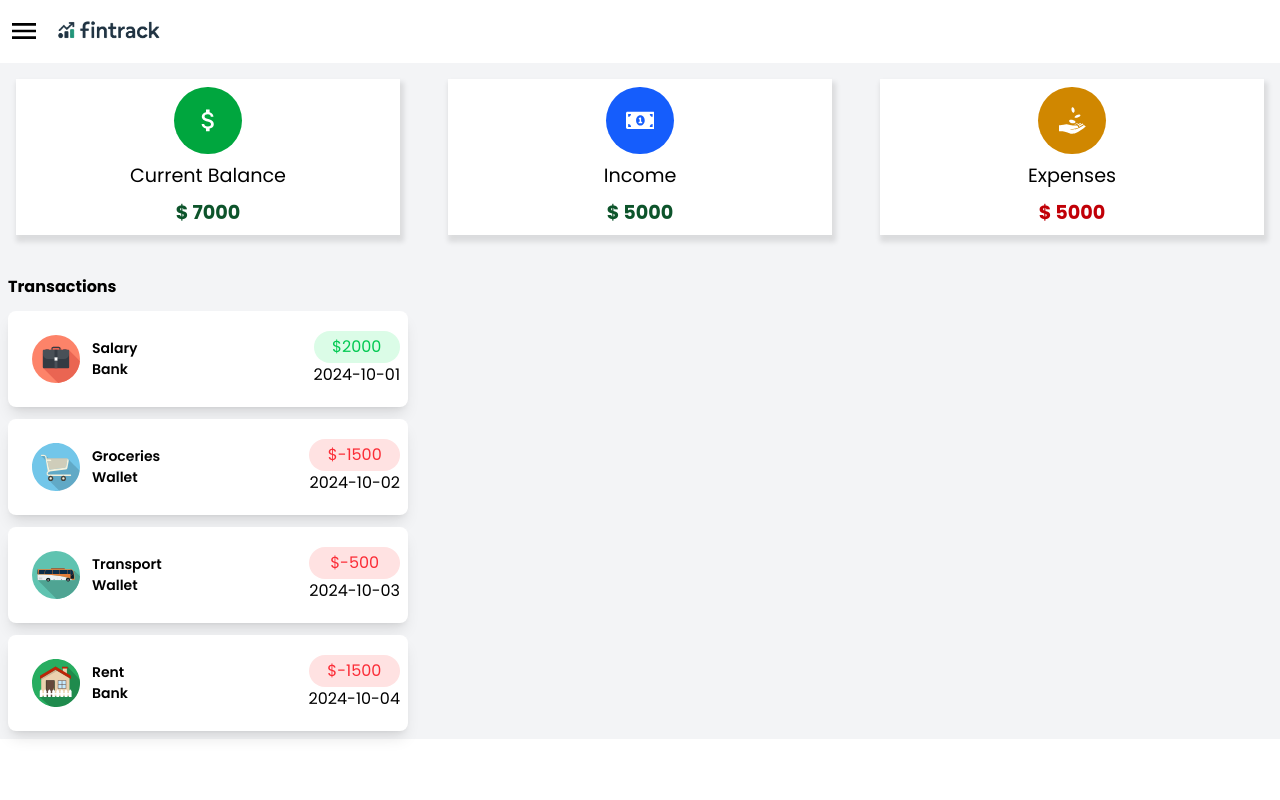
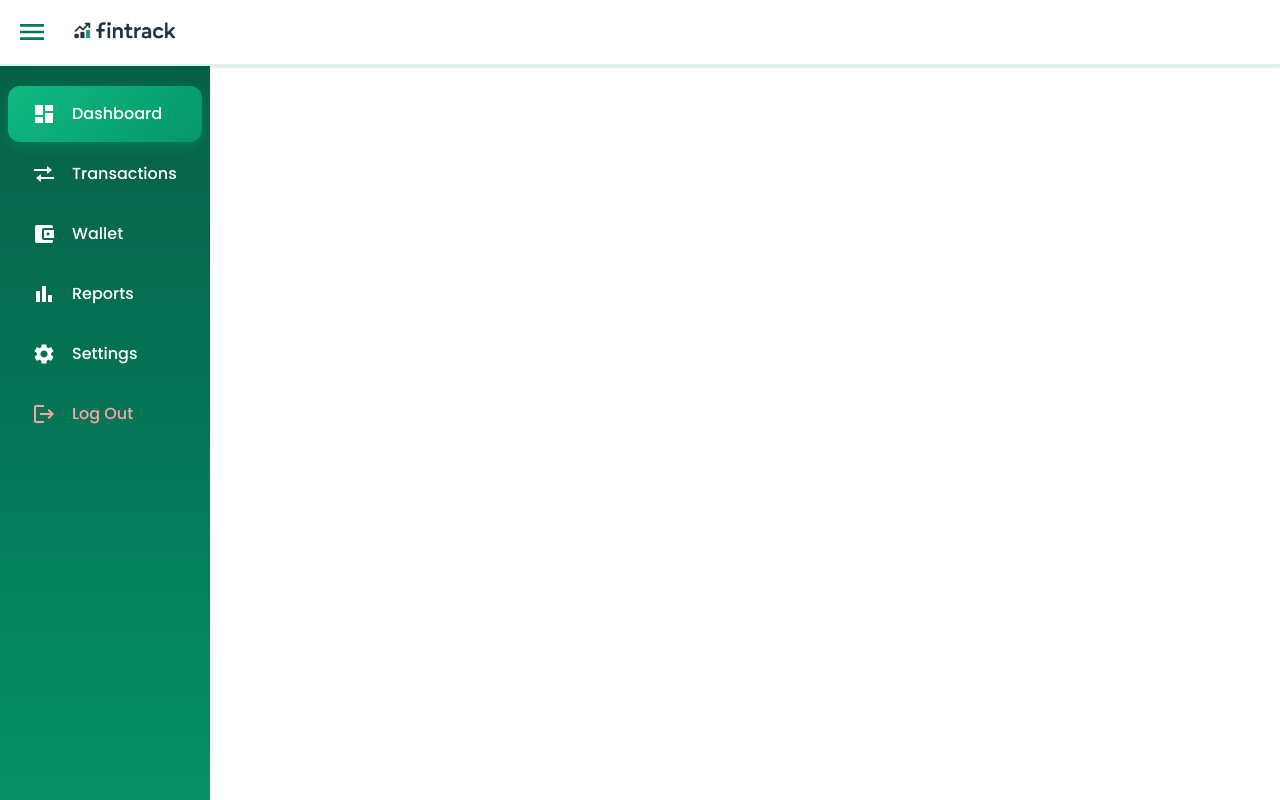
Before and after one commit to mustafa-bhatti/FinTrack, a React (Vite) app: page /dashboard in a window 1280 px wide. Built offline with nearby package versions, Linux system fonts and the light colour scheme.

Commit message:
Added a sidebar

```diff
--- a/eslint.config.js
+++ b/eslint.config.js
@@ -1,8 +1,8 @@
-import js from '@eslint/js'
-import globals from 'globals'
-import reactHooks from 'eslint-plugin-react-hooks'
-import reactRefresh from 'eslint-plugin-react-refresh'
-import { defineConfig, globalIgnores } from 'eslint/config'
+import js from '@eslint/js';
+import globals from 'globals';
+import reactHooks from 'eslint-plugin-react-hooks';
+import reactRefresh from 'eslint-plugin-react-refresh';
+import { defineConfig, globalIgnores } from 'eslint/config';
 
 export default defineConfig([
   globalIgnores(['dist']),
@@ -23,7 +23,7 @@ export default defineConfig([
       },
     },
     rules: {
-      'no-unused-vars': ['error', { varsIgnorePattern: '^[A-Z_]' }],
+      'no-unused-vars': 'off',
     },
   },
-])
+]);
--- a/src/components/Dashboard.jsx
+++ b/src/components/Dashboard.jsx
@@ -1,19 +1,23 @@
-import React, { useContext } from 'react';
+import React, { useContext, useState } from 'react';
 import Summary from './Summary';
 import { DataContext } from '../context/data';
 import '../styles/dashboard.css';
 import { TransactionList } from './transactionList';
 import NavbarDashboard from './NavbarDashboard';
+import Sidebar from './Sidebar';
+
 function Dashboard() {
   const { user } = useContext(DataContext);
-  //   console.log(user);
+  const [showSidebar, setShowSidebar] = useState(true);
+
   return (
     <>
-      <NavbarDashboard />
-    <div className="dashboard">
-      <Summary />
-      <TransactionList/>
-    </div>
+      <NavbarDashboard toggleSidebar={() => setShowSidebar(!showSidebar)} />
+      <div className="dashboard">
+        <Sidebar showSidebar={showSidebar} />
+        {/* <Summary /> */}
+        {/* <TransactionList/> */}
+      </div>
     </>
   );
 }
--- a/src/components/NavbarDashboard.jsx
+++ b/src/components/NavbarDashboard.jsx
@@ -1,15 +1,24 @@
 import React from 'react';
 import logo from '../assets/logo.png';
-import { MdMenu } from "react-icons/md";
+import { MdMenu } from 'react-icons/md';
 import { Link } from 'react-router-dom';
-export default function NavbarDashboard() {
-  return <div className="navbar-dashboard flex items-center gap-4 p-2">
-    <button className='cursor-pointer'>
-    <MdMenu size={"2rem"} className='cursor-pointer' />
-    </button>
-    <Link to="/">
-    <img src={logo} alt="FinTrack Logo" className='w-[125px] cursor-pointer'/>
-    </Link>
-
-  </div>;
+export default function NavbarDashboard({ toggleSidebar }) {
+  return (
+    <div className="navbar-dashboard flex items-center gap-4 p-2 shadow-md">
+      <button className="cursor-pointer">
+        <MdMenu
+          size={'2rem'}
+          className="cursor-pointer"
+          onClick={toggleSidebar}
+        />
+      </button>
+      <Link to="/">
+        <img
+          src={logo}
+          alt="FinTrack Logo"
+          className="w-[125px] cursor-pointer"
+        />
+      </Link>
+    </div>
+  );
 }
--- a/src/components/Sidebar.jsx
+++ b/src/components/Sidebar.jsx
@@ -1,8 +1,51 @@
-import React, { useState } from 'react';
+import React from 'react';
+import {
+  MdDashboard,
+  MdAccountBalanceWallet,
+  MdBarChart,
+  MdLogout,
+  MdSettings,
+} from 'react-icons/md';
+import { BiTransfer } from 'react-icons/bi';
 
-export default function Sidebar() {
-  const [showSidebar, setShowSidebar] = useState(true);
-  return <div>
+export default function Sidebar({ showSidebar }) {
+  const menuItems = [
+    { icon: MdDashboard, label: 'Dashboard', active: true },
+    { icon: BiTransfer, label: 'Transactions' },
+    { icon: MdAccountBalanceWallet, label: 'Wallet' },
+    { icon: MdBarChart, label: 'Reports' },
+    { icon: MdSettings, label: 'Settings' },
+    { icon: MdLogout, label: 'Log Out', isLogout: true },
+  ];
 
-  </div>;
+  return (
+    <div
+      className={`sidebar ${showSidebar ? 'sidebar-open' : 'sidebar-closed'}`}
+    >
+      {/* <div className="sidebar-header">
+        <h2 className={`sidebar-title ${!showSidebar && 'hidden'}`}>
+          FinTracker
+        </h2>
+      </div> */}
+
+      <nav className="sidebar-nav">
+        {menuItems.map((item, index) => {
+          const IconComponent = item.icon;
+          return (
+            <div
+              key={index}
+              className={`sidebar-item ${item.active ? 'active' : ''} ${
+                item.isLogout ? 'logout' : ''
+              }`}
+            >
+              <IconComponent className="sidebar-icon" />
+              <span className={`sidebar-label ${!showSidebar && 'hidden'}`}>
+                {item.label}
+              </span>
+            </div>
+          );
+        })}
+      </nav>
+    </div>
+  );
 }
--- a/src/components/Summary.jsx
+++ b/src/components/Summary.jsx
@@ -12,6 +12,7 @@ export default function Summary() {
   let balance = user.balance;
   return (
     <>
+      <div className='flex col-span-4 justify-between'>
         <div className="components">
           <div className="flex flex-col justify-center items-center gap-2 p-2 ">
             <div className="icon bg-green-600">
@@ -40,6 +41,7 @@ export default function Summary() {
             <p className="text-red-700 font-bold"> $ {income}</p>
           </div>
         </div>
+      </div>
     </>
   );
 }
--- a/src/components/TransactionList.jsx
+++ b/src/components/TransactionList.jsx
@@ -6,7 +6,7 @@ export function TransactionList() {
   const { user} = useContext(DataContext);
 
   return (
-      <div className="flex flex-col gap-3 col-span-1 w-full p-2">
+      <div className="flex flex-col gap-3 col-2 w-full p-2">
         <h1 className='font-bold'>Transactions</h1>
         {user.transactions.map((transaction, index) => (
           <TransactionItem
--- a/src/styles/dashboard.css
+++ b/src/styles/dashboard.css
@@ -1,38 +1,198 @@
-.dashboard {
-  display: grid;
+/* Dashboard Container */
+.dashboard-container {
+  min-height: 100vh;
+  display: flex;
+  flex-direction: column;
+  background-color: #f0fdf4; /* Very light green background */
+}
 
-  grid-template-columns: repeat(3,1fr);
-  grid-template-rows: auto auto;
-  align-items: start;
-  justify-items: stretch;
+.dashboard-layout {
+  display: flex;
+  flex: 1;
+  min-height: 0;
+}
 
-  gap: 1rem;
-  background-color: #f3f4f6; /* Tailwind's gray-100 */
+/* Sidebar Styles */
+.sidebar {
+  background: linear-gradient(180deg, #065f46 0%, #047857 50%, #059669 100%);
+  color: white;
+  transition: width 0.3s ease;
+  min-height: 100%;
+  position: fixed;
+  overflow-y: auto;
+}
+
+.sidebar-open {
+  width: 210px;
+}
+
+.sidebar-closed {
+  width: 80px;
+}
+
+.sidebar-nav {
+  padding: 1rem 0;
+}
+
+.sidebar-item {
+  display: flex;
+  align-items: center;
+  padding: 1rem 1.5rem;
+  margin: 0.25rem 0.5rem;
+  border-radius: 12px;
+  cursor: pointer;
+  transition: all 0.3s ease;
+  position: relative;
+}
+
+.sidebar-item:hover {
+  background-color: rgba(255, 255, 255, 0.1);
+  transform: translateX(4px);
+}
+
+.sidebar-item.active {
+  background: linear-gradient(135deg, #10b981 0%, #059669 100%);
+  box-shadow: 0 4px 15px rgba(16, 185, 129, 0.3);
+}
+
+.sidebar-item.logout {
+  margin-top: auto;
+  color: #fca5a5;
+}
+
+.sidebar-item.logout:hover {
+  background-color: rgba(220, 38, 38, 0.1);
+  color: #ef4444;
+}
+
+.sidebar-icon {
+  font-size: 1.5rem;
+  min-width: 24px;
+  margin-right: 1rem;
+}
+
+.sidebar-closed .sidebar-icon {
+  margin-right: 0;
+  justify-self: center;
+}
+
+.sidebar-label {
+  font-weight: 500;
+  white-space: nowrap;
+  transition: opacity 0.3s ease;
+}
+
+.hidden {
+  opacity: 0;
+  pointer-events: none;
+}
+
+/* Main Content */
+.main-content {
+  flex: 1;
+  transition: margin-left 0.3s ease;
+  background-color: #f0fdf4;
+  min-height: 100%;
+}
+
+.with-sidebar {
+  margin-left: 0;
+}
+
+.full-width {
+  margin-left: 0;
+}
+
+.content-wrapper {
+  padding: 2rem;
+  max-width: 1400px;
+  margin: 0 auto;
+}
+
+/* Update existing component styles */
+.components {
+  background: white;
+  border-radius: 16px;
+  box-shadow: 0 4px 6px -1px rgba(0, 0, 0, 0.1),
+    0 2px 4px -1px rgba(0, 0, 0, 0.06);
+  border: 1px solid #d1fae5;
+  transition: all 0.3s ease;
+  padding: 1.5rem;
+  margin: 1rem 0;
+}
+
+.components:hover {
+  transform: translateY(-2px);
+  box-shadow: 0 10px 25px -3px rgba(0, 0, 0, 0.1),
+    0 4px 6px -2px rgba(0, 0, 0, 0.05);
+  border-color: #a7f3d0;
 }
 
 .icon {
   padding: 1em;
   border-radius: 50%;
+  display: flex;
+  align-items: center;
+  justify-content: center;
 }
 
-.navbar {
-  background-color: #374151; /* Tailwind's gray-700 */
-  color: white;
-  padding: 1.5rem;
-  text-align: center;
-  font-weight: bold;
-  font-size: 1.5em;
-  display: flex;
-  flex-direction: column;
-  align-items: center;
-  justify-content: center;
+/* Green theme for icons */
+.icon.bg-green-600 {
+  background: linear-gradient(135deg, #059669 0%, #047857 100%);
+}
 
+.icon.bg-blue-600 {
+  background: linear-gradient(135deg, #0891b2 0%, #0e7490 100%);
 }
-.components {
-    justify-content: center;
-    align-items: center;
-  font-size: 1.2em;
-  margin: 1rem;
-  background-color: white;
-  box-shadow: 2px 5px 5px 2px rgba(0, 0, 0, 0.1);
+
+.icon.bg-yellow-600 {
+  background: linear-gradient(135deg, #ca8a04 0%, #a16207 100%);
 }
+
+/* Navbar Dashboard */
+.navbar-dashboard {
+  background: white;
+  border-bottom: 2px solid #d1fae5;
+  box-shadow: 0 1px 3px 0 rgba(0, 0, 0, 0.1), 0 1px 2px 0 rgba(0, 0, 0, 0.06);
+  z-index: 20;
+  position: relative;
+}
+
+.navbar-dashboard button {
+  padding: 0.5rem;
+  border-radius: 8px;
+  transition: all 0.2s ease;
+  color: #047857;
+}
+
+.navbar-dashboard button:hover {
+  background-color: #ecfdf5;
+  color: #065f46;
+}
+
+/* Responsive Design */
+@media (max-width: 768px) {
+  .sidebar-open {
+    width: 100%;
+    position: fixed;
+    top: 80px;
+    left: 0;
+    bottom: 0;
+    z-index: 50;
+  }
+
+  .sidebar-closed {
+    width: 0;
+    overflow: hidden;
+  }
+
+  .main-content {
+    margin-left: 0;
+    width: 100%;
+  }
+}
+
+/* Smooth transitions for all elements */
+* {
+  transition: margin-left 0.3s ease, width 0.3s ease;
+}
```
Lines whose indentation alone changed are shown as unchanged.
